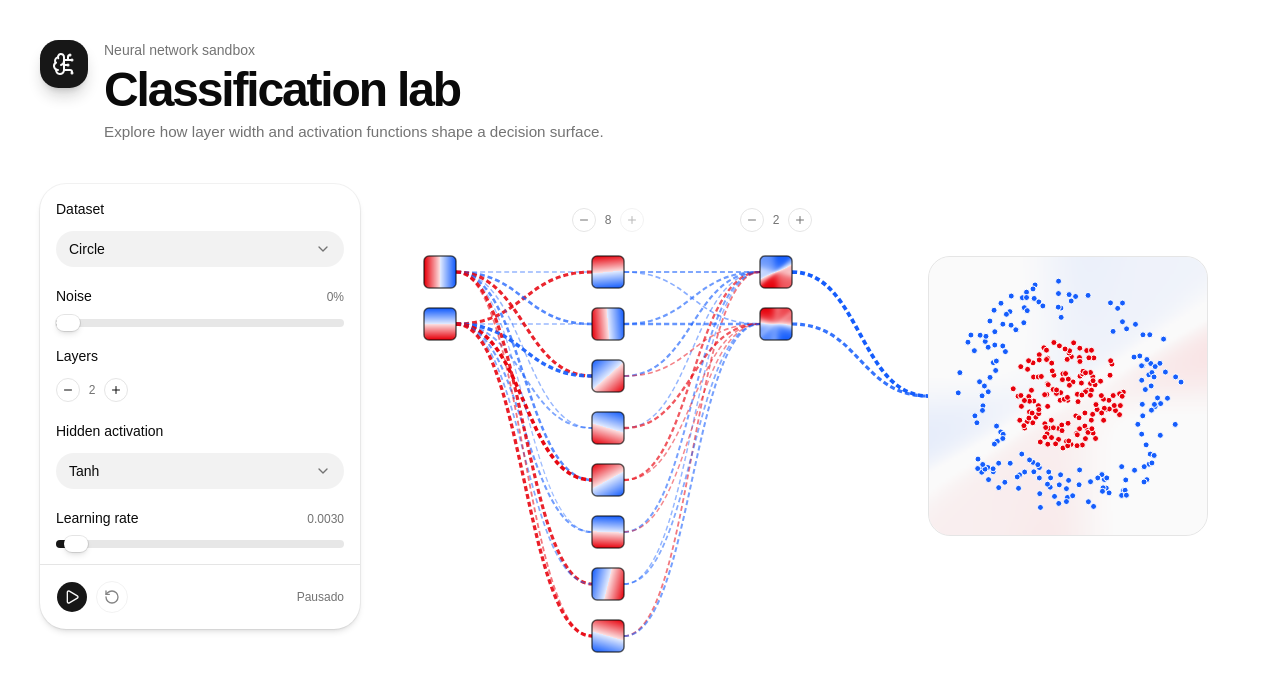
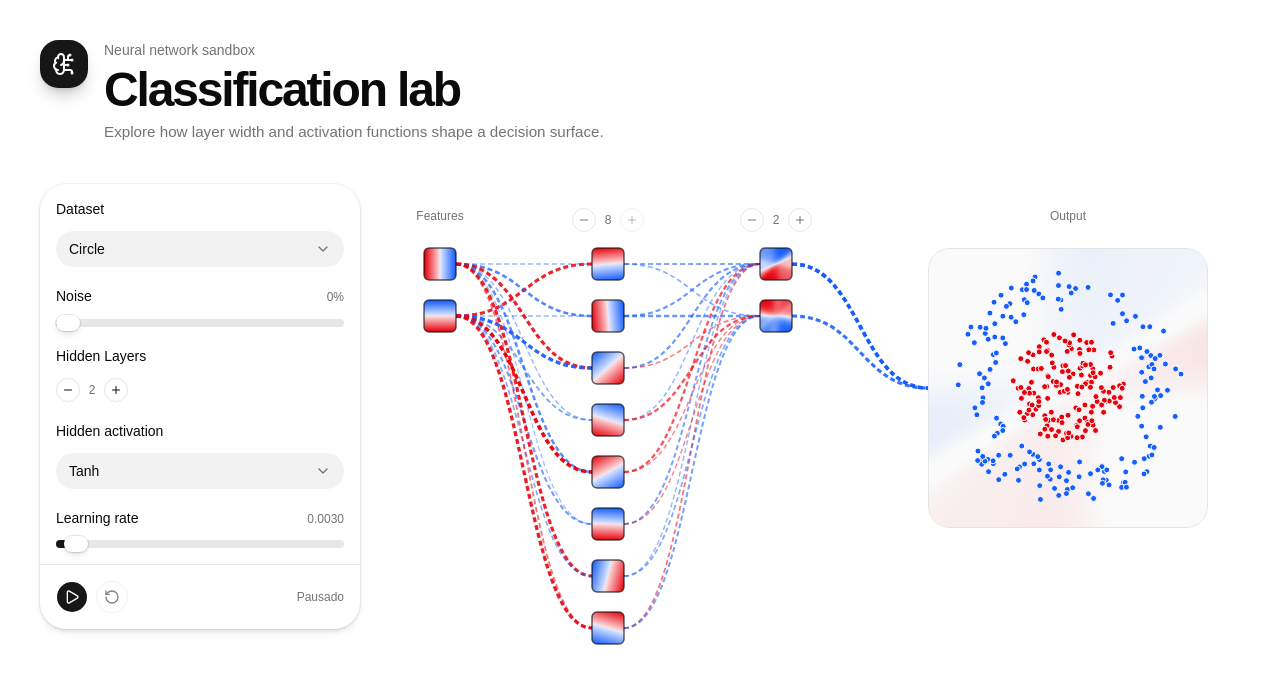
Before and after one commit to GSFranzoni/neural-network-playground, a React (Vite) app: page / in a window 1280 px wide. Shown: the top 692 px of the page. Built offline with nearby package versions, Linux system fonts and the light colour scheme.

Commit message:
feat: update labels and improve layout in NetworkGraph component

```diff
--- a/src/components/playground.tsx
+++ b/src/components/playground.tsx
@@ -146,7 +146,7 @@ export const Playground = () => {
                   )}
                 </form.AppField>
                 <Field>
-                  <FieldLabel>Layers</FieldLabel>
+                  <FieldLabel>Hidden Layers</FieldLabel>
                   <div className="flex items-center gap-0">
                     <Button
                       aria-label="Remove hidden layer"
@@ -276,6 +276,11 @@ export const Playground = () => {
         <section className="min-w-0">
           <NetworkGraph iteration={training.data.epoch}>
             <NetworkGraphLayer>
+              <NetworkGraphLayerSlot height={24}>
+                <div className="text-muted-foreground flex h-full items-center justify-center gap-2 text-xs">
+                  <h3>Features</h3>
+                </div>
+              </NetworkGraphLayerSlot>
               {Array.from({ length: inputLayer.size }, (_, neuronIndex) => (
                 <NetworkGraphNeuron
                   key={neuronIndex}
@@ -286,7 +291,7 @@ export const Playground = () => {
             </NetworkGraphLayer>
             {hiddenLayers.map((layer, layerIndex) => (
               <NetworkGraphLayer key={layerIndex}>
-                <NetworkGraphLayerSlot height={48}>
+                <NetworkGraphLayerSlot height={40}>
                   <div className="text-muted-foreground flex h-full items-center justify-center gap-2 text-xs">
                     <form.AppField name={`hiddenLayers[${layerIndex}].neurons`}>
                       {(field) => <field.FormStepper min={1} max={8} size="icon-xs" />}
@@ -303,6 +308,11 @@ export const Playground = () => {
               </NetworkGraphLayer>
             ))}
             <NetworkGraphLayer>
+              <NetworkGraphLayerSlot height={24}>
+                <div className="text-muted-foreground flex h-full items-center justify-center gap-2 text-xs">
+                  <h3>Output</h3>
+                </div>
+              </NetworkGraphLayerSlot>
               <NetworkGraphNeuron id="output" size={{ width: 280, height: 280 }}>
                 <ClassificationPlot
                   bounds={bounds}
```
